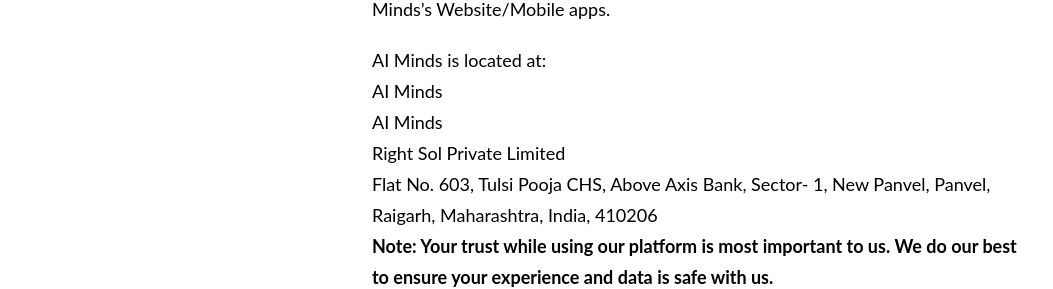
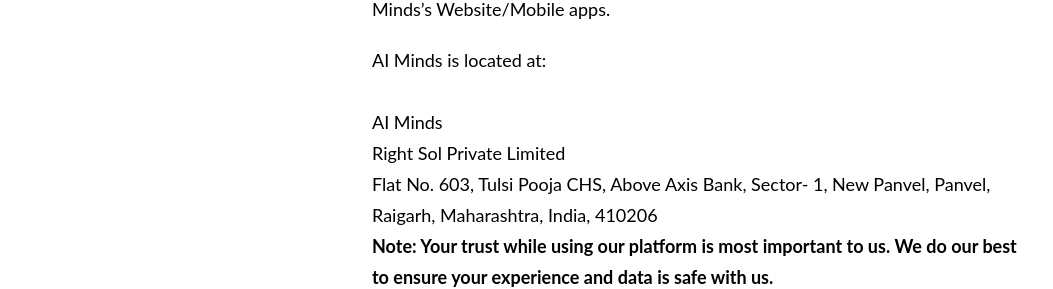
Before and after one commit to charus-dev/ai-minds, a Next.js app: page /terms in a window 1280 px wide. Shown: the part 257-546 px from the top of the page, without its empty margins (64-1117 px from the left). Built offline with nearby package versions, Linux system fonts and the light colour scheme.

Commit message:
Update page.tsx

```diff
--- a/src/app/terms/page.tsx
+++ b/src/app/terms/page.tsx
@@ -20,7 +20,6 @@
                     <br></br>
                      <p>AI Minds is located at:</p>
                      <p className="address">
-                      AI Minds
                        <br></br>
                         AI Minds<br></br>
                         Right Sol Private Limited<br></br>
```
